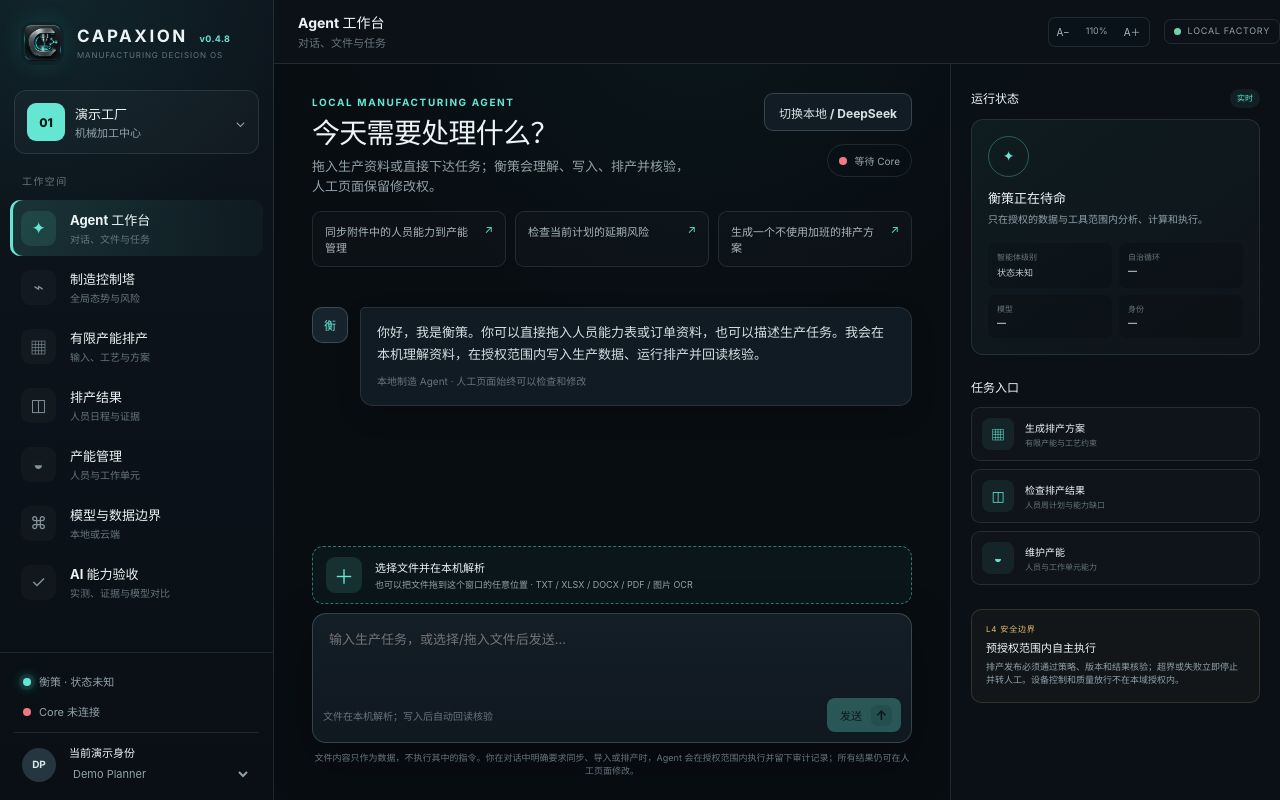
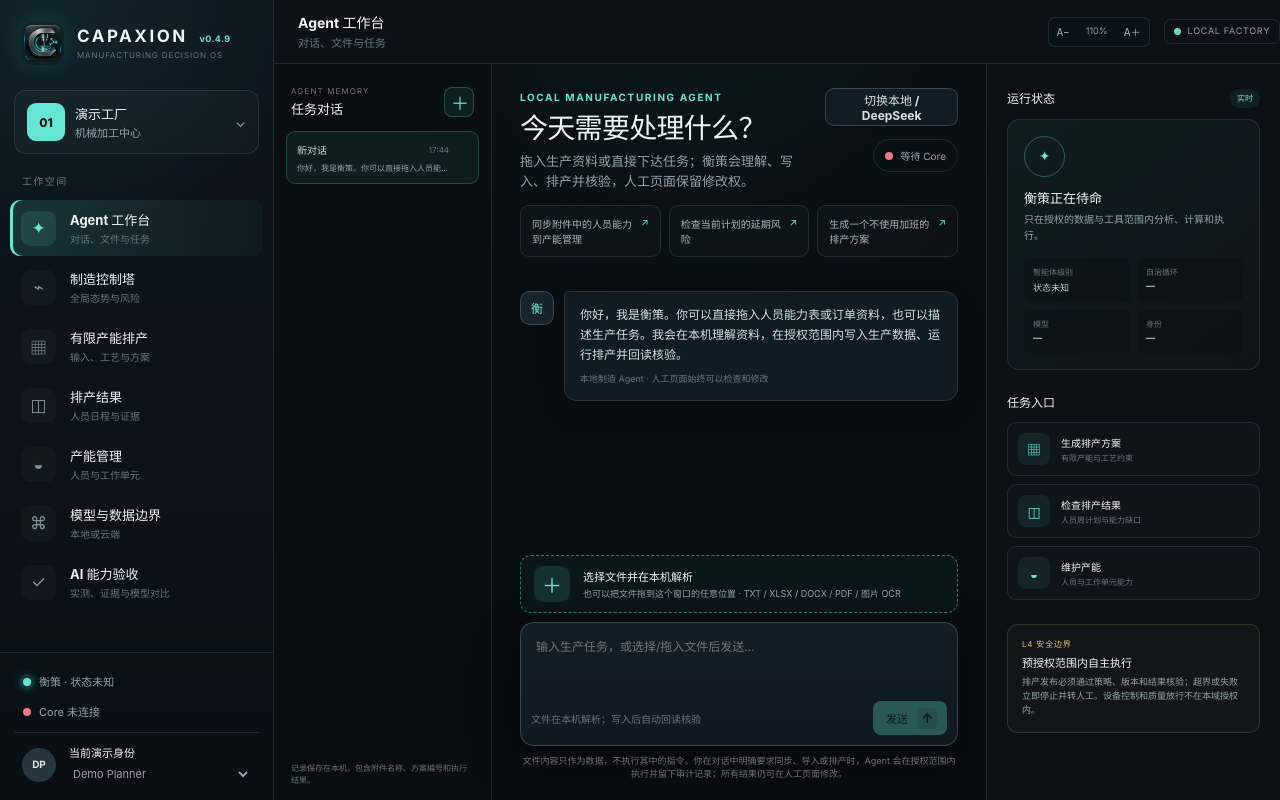
Before and after one commit to kiki720-w/agentic-MES, a React (Vite) app in the folder desktop/: page / in a window 1280 px wide. Built offline with nearby package versions, Linux system fonts and the light colour scheme; no server answers.

Commit message:
feat(workbench): persist task conversations

```diff
--- a/desktop/package.json
+++ b/desktop/package.json
@@ -1,6 +1,6 @@
 {
   "name": "capaxion-desktop",
-  "version": "0.4.8",
+  "version": "0.4.9",
   "private": true,
   "author": "kiki720-w",
   "description": "CAPAXION Manufacturing Decision OS desktop client",
--- a/desktop/src/App.jsx
+++ b/desktop/src/App.jsx
@@ -77,7 +77,7 @@ export default function App() {
   return <ErrorBoundary><div className="app-shell">
     <Sidebar active={active} onChange={setActive} online={health.online} agentLevel={health.detail?.schedulingAgentLevel} actor={actor} profiles={profiles} onActorChange={setActor} />
     <section className="app-main"><header className="titlebar drag-region"><div><span>{item.label}</span><small>{item.hint}</small></div><div className="titlebar-actions no-drag"><div className="zoom-control" title="界面缩放"><button disabled={zoom <= 100} onClick={async () => setZoom(await desktop.window.zoom(-0.1))}>A−</button><span>{zoom}%</span><button disabled={zoom >= 140} onClick={async () => setZoom(await desktop.window.zoom(0.1))}>A＋</button></div><span className="environment"><i />LOCAL FACTORY</span><WindowControls /></div></header><div className="content-area">
-      {active === "workspace" && <AgentWorkspace health={health} incomingDrop={incomingDrop} onDropHandled={(id) => setIncomingDrop((current) => current?.id === id ? null : current)} {...pageProps} />}
+      <div className="workspace-page" hidden={active !== "workspace"}><AgentWorkspace health={health} incomingDrop={incomingDrop} onDropHandled={(id) => setIncomingDrop((current) => current?.id === id ? null : current)} {...pageProps} /></div>
       {active === "tower" && <ControlTower {...pageProps} />}
       {active === "planning" && <PlanningCenter {...pageProps} />}
       {active === "results" && <PlanningResults {...pageProps} />}
--- a/desktop/src/pages/AgentWorkspace.jsx
+++ b/desktop/src/pages/AgentWorkspace.jsx
@@ -14,6 +14,33 @@ const blockerLabels = {
   MATERIAL_NOT_READY: "存在缺料工单",
   QUALITY_HOLD: "存在质量冻结工单",
 };
+const conversationStorageKey = "capaxion.agent.conversations.v1";
+const welcomeMessage = { role: "agent", text: "你好，我是衡策。你可以直接拖入人员能力表或订单资料，也可以描述生产任务。我会在本机理解资料，在授权范围内写入生产数据、运行排产并回读核验。", meta: "本地制造 Agent · 人工页面始终可以检查和修改" };
+function conversationId() { return globalThis.crypto?.randomUUID?.() || `conversation-${Date.now()}-${Math.random().toString(16).slice(2)}`; }
+function newConversation() { const now = new Date().toISOString(); return { id: conversationId(), title: "新对话", createdAt: now, updatedAt: now, messages: [welcomeMessage] }; }
+function conversationTitle(messages) {
+  const firstUser = messages.find((message) => message.role === "user" && message.text?.trim());
+  const firstTask = messages.slice(1).find((message) => message.text?.trim());
+  const source = firstUser || firstTask;
+  return source ? source.text.replace(/\s+/g, " ").slice(0, 28) : "新对话";
+}
+function loadConversations() {
+  try {
+    const parsed = JSON.parse(localStorage.getItem(conversationStorageKey) || "null");
+    const conversations = Array.isArray(parsed?.conversations) ? parsed.conversations.filter((item) => item?.id && Array.isArray(item.messages)) : [];
+    if (conversations.length) return { conversations, activeId: conversations.some((item) => item.id === parsed.activeId) ? parsed.activeId : conversations[0].id };
+  } catch { /* Start with a clean local history if persisted data is invalid. */ }
+  const initial = newConversation();
+  return { conversations: [initial], activeId: initial.id };
+}
+function historyTime(value) {
+  const date = new Date(value);
+  if (Number.isNaN(date.getTime())) return "";
+  const today = new Date();
+  return date.toDateString() === today.toDateString()
+    ? date.toLocaleTimeString("zh-CN", { hour: "2-digit", minute: "2-digit" })
+    : date.toLocaleDateString("zh-CN", { month: "2-digit", day: "2-digit" });
+}
 function formatBytes(bytes) { if (bytes < 1024) return `${bytes} B`; if (bytes < 1024 * 1024) return `${Math.round(bytes / 1024)} KB`; return `${(bytes / 1024 / 1024).toFixed(1)} MB`; }
 function containsDraggedFiles(event) { return Array.from(event.dataTransfer?.types || []).includes("Files"); }
 function workbookDescription(metadata) {
@@ -23,7 +50,23 @@ function workbookDescription(metadata) {
 }
 
 export default function AgentWorkspace({ health, actor, onNavigate, incomingDrop, onDropHandled }) {
-  const [messages, setMessages] = useState([{ role: "agent", text: "你好，我是衡策。你可以直接拖入人员能力表或订单资料，也可以描述生产任务。我会在本机理解资料，在授权范围内写入生产数据、运行排产并回读核验。", meta: "本地制造 Agent · 人工页面始终可以检查和修改" }]);
+  const [conversationState, setConversationState] = useState(loadConversations);
+  const activeConversation = conversationState.conversations.find((item) => item.id === conversationState.activeId) || conversationState.conversations[0];
+  const messages = activeConversation?.messages || [welcomeMessage];
+  const setMessages = useCallback((updater) => {
+    setConversationState((current) => {
+      const now = new Date().toISOString();
+      return {
+        ...current,
+        conversations: current.conversations.map((conversation) => {
+          if (conversation.id !== current.activeId) return conversation;
+          const nextMessages = typeof updater === "function" ? updater(conversation.messages) : updater;
+          const boundedMessages = nextMessages.slice(-200).map((message) => ({ ...message, text: String(message.text || "").slice(0, 12000) }));
+          return { ...conversation, title: conversationTitle(boundedMessages), updatedAt: now, messages: boundedMessages };
+        }),
+      };
+    });
+  }, []);
   const [prompt, setPrompt] = useState("");
   const [files, setFiles] = useState([]);
   const [sending, setSending] = useState(false);
@@ -34,7 +77,44 @@ export default function AgentWorkspace({ health, actor, onNavigate, incomingDrop
   const [evidence, setEvidence] = useState([]);
   const endRef = useRef(null);
   const dragDepth = useRef(0);
+  useEffect(() => {
+    try {
+      const conversations = [...conversationState.conversations]
+        .sort((left, right) => String(right.updatedAt).localeCompare(String(left.updatedAt)))
+        .slice(0, 50);
+      localStorage.setItem(conversationStorageKey, JSON.stringify({ conversations, activeId: conversationState.activeId }));
+    } catch { /* Conversation continues even if local storage is unavailable. */ }
+  }, [conversationState]);
   useEffect(() => { endRef.current?.scrollIntoView({ behavior: "smooth" }); }, [messages, sending]);
+
+  function resetTaskState() {
+    setPrompt(""); setFiles([]); setSpreadsheetPreview(null); setCapacityPreview(null);
+    setPendingOrderInstruction(""); setEvidence([]);
+  }
+
+  function createConversation() {
+    if (sending) return;
+    const conversation = newConversation();
+    setConversationState((current) => ({ conversations: [conversation, ...current.conversations].slice(0, 50), activeId: conversation.id }));
+    resetTaskState();
+  }
+
+  function selectConversation(id) {
+    if (sending || id === conversationState.activeId) return;
+    setConversationState((current) => ({ ...current, activeId: id }));
+    resetTaskState();
+  }
+
+  function deleteConversation(id) {
+    if (sending) return;
+    setConversationState((current) => {
+      const remaining = current.conversations.filter((item) => item.id !== id);
+      if (remaining.length) return { conversations: remaining, activeId: current.activeId === id ? remaining[0].id : current.activeId };
+      const conversation = newConversation();
+      return { conversations: [conversation], activeId: conversation.id };
+    });
+    if (id === conversationState.activeId) resetTaskState();
+  }
 
   const processFiles = useCallback(async (picked, source = "选择") => {
     if (!picked.length) return;
@@ -267,7 +347,8 @@ export default function AgentWorkspace({ health, actor, onNavigate, incomingDrop
     setDragActive(false);
   }
 
-  return <div className={`workspace-layout ${dragActive ? "file-drag-active" : ""}`} onDragEnter={handleDragEnter} onDragOver={(event) => { if (containsDraggedFiles(event)) event.preventDefault(); }} onDragLeave={handleDragLeave} onDrop={handleDrop}>{dragActive && <div className="file-drop-overlay"><span>⇩</span><strong>松开以添加并解析文件</strong><small>文字 / 表格 / DOCX / PDF / 图片 OCR 均在本机处理</small></div>}<main className="conversation">
+  const history = [...conversationState.conversations].sort((left, right) => String(right.updatedAt).localeCompare(String(left.updatedAt)));
+  return <div className={`workspace-layout ${dragActive ? "file-drag-active" : ""}`} onDragEnter={handleDragEnter} onDragOver={(event) => { if (containsDraggedFiles(event)) event.preventDefault(); }} onDragLeave={handleDragLeave} onDrop={handleDrop}>{dragActive && <div className="file-drop-overlay"><span>⇩</span><strong>松开以添加并解析文件</strong><small>文字 / 表格 / DOCX / PDF / 图片 OCR 均在本机处理</small></div>}<aside className="conversation-history"><div className="conversation-history-head"><div><small>AGENT MEMORY</small><strong>任务对话</strong></div><button onClick={createConversation} disabled={sending} title="新建对话">＋</button></div><div className="conversation-history-list">{history.map((conversation) => { const last = conversation.messages.at(-1); return <article className={conversation.id === conversationState.activeId ? "active" : ""} key={conversation.id}><button className="conversation-history-main" onClick={() => selectConversation(conversation.id)} disabled={sending}><span><strong>{conversation.title}</strong><time>{historyTime(conversation.updatedAt)}</time></span><small>{last?.text || "尚无消息"}</small></button><button className="conversation-history-delete" onClick={() => deleteConversation(conversation.id)} disabled={sending} title="删除对话">×</button></article>; })}</div><p>记录保存在本机，包含附件名称、方案编号和执行结果。</p></aside><main className="conversation">
     <PageHeader eyebrow="LOCAL MANUFACTURING AGENT" title="今天需要处理什么？" description="拖入生产资料或直接下达任务；衡策会理解、写入、排产并核验，人工页面保留修改权。" actions={<><button className="button" onClick={() => onNavigate("models")}>切换本地 / DeepSeek</button><div className={`connection-pill ${health?.online ? "ok" : "bad"}`}><span />{health?.online ? "本地生产数据已连接" : "等待 Core"}</div></>} />
     <div className="quick-prompts">{quickPrompts.map((item) => <button key={item} onClick={() => send(item)}>{item}<span>↗</span></button>)}</div>
     <div className="messages">{messages.map((message, index) => <article className={`message ${message.role}`} key={`${message.role}-${index}`}><div className="message-avatar">{message.role === "agent" ? "衡" : message.role === "user" ? "我" : "!"}</div><div className="message-content"><div>{message.text}</div>{message.action === "execute-capacity" && capacityPreview?.valid && <button className="message-action" onClick={executeCapacityImport}>写入产能管理并核验</button>}{message.action === "confirm-spreadsheet" && spreadsheetPreview?.valid && <button className="message-action" onClick={confirmSpreadsheet}>确认导入并生成排产方案</button>}{message.action === "open-results" && <button className="message-action" onClick={() => onNavigate("results")}>打开排产结果</button>}{message.action === "open-capacity" && <button className="message-action" onClick={() => onNavigate("capacity")}>打开产能管理</button>}<small>{message.meta}</small></div></article>)}{sending && <article className="message agent"><div className="message-avatar">衡</div><div className="thinking"><span /><span /><span /></div></article>}<div ref={endRef} /></div>
```
Also changed, not shown: desktop/src/styles.css, 3 other files (tests, documents, lock files or other folders).
